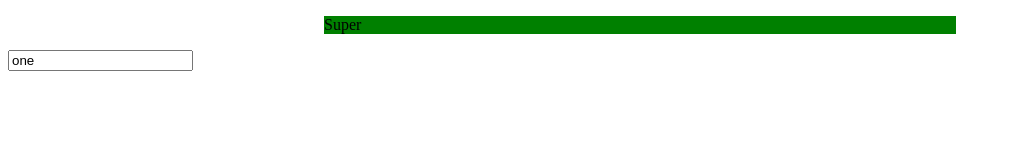
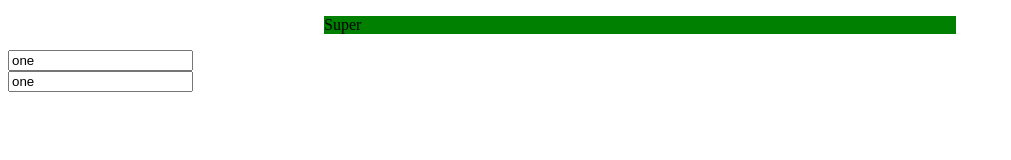
Before and after one commit to gregoire-bessagnet/quete_gitWorkflow, a plain HTML site: page index.html in a window 1280 px wide. Shown: the whole page, without its empty margins (0-1011 px from the left). Drawn offline with Linux system fonts and the light colour scheme; files that its build step writes are made by us from their sources.

Commit message:
add a second form

```diff
--- a/index.html
+++ b/index.html
@@ -14,6 +14,9 @@
         <form action="e.php">
             <input type="text" name="var" value="one">
         </form>
+        <form action="e.php">
+            <input type="text" name="var" value="one">
+        </form>
     </div>
     </body>
 </html>
```
